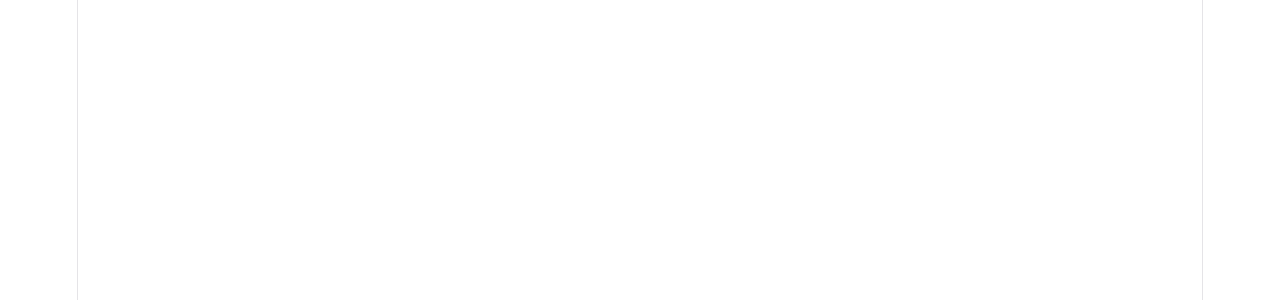
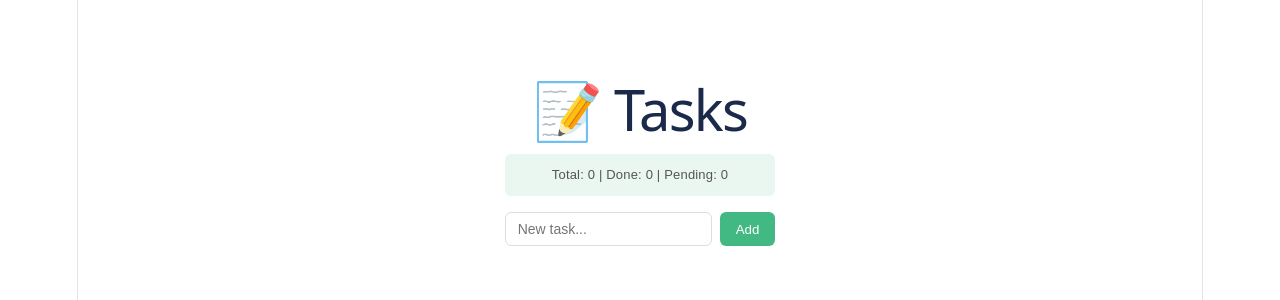
Before and after one commit to NashIvanRamos/IBM-VUEJS-Training-June2026, a Vue app: page /tasksDay4 in a window 1280 px wide. Before the commit this address had no page. Shown: the top 300 px of the page. Built offline with nearby package versions, Linux system fonts and the light colour scheme.

Commit message:
Day 4: Pinia Task Counter

```diff
--- /dev/null
+++ b/src/stores/taskStore.js
@@ -0,0 +1,99 @@
+// =============================================================
+//  DAY 4 ASSIGNMENT — Pinia Store: stores/taskStore.js
+//  Topic: Centralized State with Pinia (state, getters, actions)
+//  Files: stores/taskStore.js  |  TaskListView.vue (updated)
+//  Time: 60 minutes
+// =============================================================
+//
+// OBJECTIVE
+// ---------
+// Migrate all task-related state OUT of your components and INTO a
+// centralized Pinia store. Components become thin — they only call
+// store actions and read store state. They never manage task data locally.
+//
+// WHAT TO BUILD
+// -------------
+// stores/taskStore.js:
+//   - state: tasks array, nextId counter
+//   - getters (computed): doneCount, pendingCount, totalCount
+//   - actions: addTask(name), toggleTask(id), removeTask(id)
+//
+// TaskListView.vue (update your existing component):
+//   - Remove all local task state and action functions
+//   - Import and use the Pinia store
+//   - Use storeToRefs() for reactive state destructuring
+//   - Destructure actions directly from the store (no storeToRefs needed)
+//
+// REQUIREMENTS (Acceptance Criteria)
+// ------------------------------------
+//  [x] defineStore('tasks', setup function) — use the Setup Store pattern
+//  [x] tasks and nextId are refs inside the store
+//  [x] doneCount, pendingCount, totalCount are computed() getters
+//  [x] All 3 actions are defined inside the store
+//  [x] store is registered in main.js: app.use(createPinia())
+//  [x] Component uses storeToRefs() for state and computed
+//  [x] Component uses store.action() directly (not storeToRefs for actions)
+//  [x] No task state remains in any component
+//
+// EXTENSION
+// ---------
+//  - Add a userStore.js with: currentUser (name), isLoggedIn (bool)
+//  - Display the current user's name in the app header
+//  - Add a "login" action that sets the user name
+//  - Add pinia-plugin-persistedstate to persist tasks to localStorage:
+//      npm install pinia-plugin-persistedstate
+//
+// HINTS (read only if stuck)
+// ---------------------------
+//  Hint 1: import { defineStore } from 'pinia'
+//  Hint 2: export const useTaskStore = defineStore('tasks', () => { ... })
+//  Hint 3: The setup function must return EVERYTHING the component needs:
+//          return { tasks, doneCount, addTask, toggleTask, removeTask }
+//  Hint 4: In the component:
+//          const store = useTaskStore()
+//          const { tasks, doneCount } = storeToRefs(store)  // reactive!
+//          const { addTask } = store                          // NOT storeToRefs
+//  Hint 5: storeToRefs is imported from 'pinia', not 'vue'
+//  Hint 6: nextId.value++ increments THEN returns — use it as the id before push
+// =============================================================
+
+import { ref, computed } from 'vue'
+import { defineStore } from 'pinia'
+
+// TODO 1: Export a useTaskStore function using defineStore
+// The store ID is 'tasks' — this appears in Vue DevTools
+export const useTaskStore = defineStore('tasks', () => {
+
+  // TODO 2: Define state using ref()
+  const tasks  = ref([])
+  const nextId = ref(1)
+
+  // TODO 3: Define getters using computed()
+  const totalCount  = computed(() => tasks.value.length)
+  const doneCount   = computed(() => tasks.value.filter(t => t.done).length)
+  const pendingCount = computed(() => tasks.value.filter(t => !t.done).length)
+
+  // TODO 4: Define addTask(name) action
+  // - Guard against empty names
+  // - Push a new task: { id: nextId.value++, name, done: false }
+  function addTask(name) {
+  if (!name || !name.trim()) return
+  tasks.value.push({ id: nextId.value++, name: name.trim(), done: false })
+}
+
+  // TODO 5: Define toggleTask(id) action
+  function toggleTask(id) {
+    // your code here
+    const task = tasks.value.find(t => t.id = id)
+    if (task) task.done = !task.done
+  }
+
+  // TODO 6: Define removeTask(id) action
+  function removeTask(id) {
+    // your code here
+    tasks.value = tasks.value.filter(t => t.id !== id)
+  }
+
+  // TODO 7: Return everything the component needs to access
+  return { tasks, totalCount, doneCount, pendingCount, addTask, toggleTask, removeTask }
+})
--- a/src/stores/taskStore.ts
+++ b/src/stores/taskStore_Day3.ts
@@ -21,5 +21,3 @@
     tasks
   }
 })
-
-// Made with Bob
--- /dev/null
+++ b/src/views/Day4/TaskListView.vue
@@ -0,0 +1,70 @@
+<!--
+=============================================================
+  DAY 4 ASSIGNMENT — TaskListView.vue (refactored for Pinia)
+  Remove all local state. Use the store for everything.
+=============================================================
+-->
+<script setup>
+import { ref } from 'vue'
+import { storeToRefs } from 'pinia'
+
+// TODO 1: Import your store
+import { useTaskStore } from '@/stores/taskStore'
+
+// TODO 2: Get the store instance
+const taskStore = useTaskStore()
+
+// TODO 3: Destructure REACTIVE STATE using storeToRefs()
+const { tasks, doneCount, pendingCount, totalCount } = storeToRefs(taskStore)
+
+// TODO 4: Destructure ACTIONS directly (no storeToRefs needed for functions)
+const { addTask, toggleTask, removeTask } = taskStore
+
+// This local ref is fine — it's UI state, not task state
+const newTaskName = ref('')
+
+function handleAdd() {
+  // TODO 5: Call addTask() from the store, then clear the input
+  addTask(newTaskName.value)
+  newTaskName.value = ''
+}
+</script>
+
+<template>
+  <div class="task-view">
+    <h1>📝 Tasks</h1>
+
+    <!-- TODO 6: Display totalCount, doneCount, pendingCount from the store -->
+    <div class="stats">
+      Total: {{ totalCount }} | Done: {{ doneCount }} | Pending: {{ pendingCount }}
+    </div>
+
+    <div class="input-row">
+      <input v-model="newTaskName" placeholder="New task..." @keyup.enter="handleAdd" />
+      <button @click="handleAdd">Add</button>
+    </div>
+
+    <!-- TODO 7: Render the task list using tasks from the store -->
+    <ul class="task-list">
+      <li v-for="task in tasks" :key="task.id">
+        <input type="checkbox" :checked="task.done" @change="toggleTask(task.id)" />
+        <span :class="{ done: task.done }">{{ task.name }}</span>
+        <button class="remove" @click="removeTask(task.id)">Remove</button>
+      </li>
+    </ul>
+  </div>
+</template>
+
+<style scoped>
+.task-view { max-width: 480px; margin: 40px auto; padding: 24px; font-family: Arial, sans-serif; }
+h1 { color: #1B2A4A; }
+.stats { font-size: 13px; color: #555; padding: 8px 12px; background: #e9f7f0; border-radius: 6px; margin-bottom: 16px; }
+.input-row { display: flex; gap: 8px; margin-bottom: 16px; }
+.input-row input { flex: 1; padding: 8px 12px; border: 1px solid #ddd; border-radius: 6px; font-size: 14px; }
+.input-row button { padding: 8px 16px; background: #42B883; color: white; border: none; border-radius: 6px; cursor: pointer; }
+.task-list { list-style: none; padding: 0; margin: 0; }
+.task-list li { display: flex; align-items: center; gap: 10px; padding: 10px 12px; background: white; border-radius: 6px; margin-bottom: 8px; border: 1px solid #eee; }
+.task-list li span { flex: 1; font-size: 14px; }
+.done { text-decoration: line-through; color: #9ca3af; }
+.task-list li .remove { padding: 4px 10px; background: #fee2e2; color: #dc2626; border: none; border-radius: 4px; cursor: pointer; font-size: 12px; }
+</style>
--- a/src/views/router/router-index.ts
+++ b/src/views/router/router-index.ts
@@ -56,13 +56,17 @@
 import HomeView from '../Day3/HomeView.vue'
 import TaskDetailView from '../Day3/TaskDetailView.vue'
 import AboutView from '../Day3/AboutView.vue'
-import { useTaskStore } from '../../stores/taskStore'
+import { useTaskStore } from '../../stores/taskStore_Day3.ts'
+import TaskListView from '../Day4/TaskListView.vue'
 
 const routes = [
   { path: '/', redirect: '/home' },
   { path: '/home', component: HomeView },
   { path: '/task/:id', component: TaskDetailView, meta: { requiresTask: true } },
   { path: '/about', component: AboutView },
+
+  // Dedicated to Day 4
+  { path: '/tasksDay4', component: TaskListView }
 ]
 
 const router = createRouter({
```
